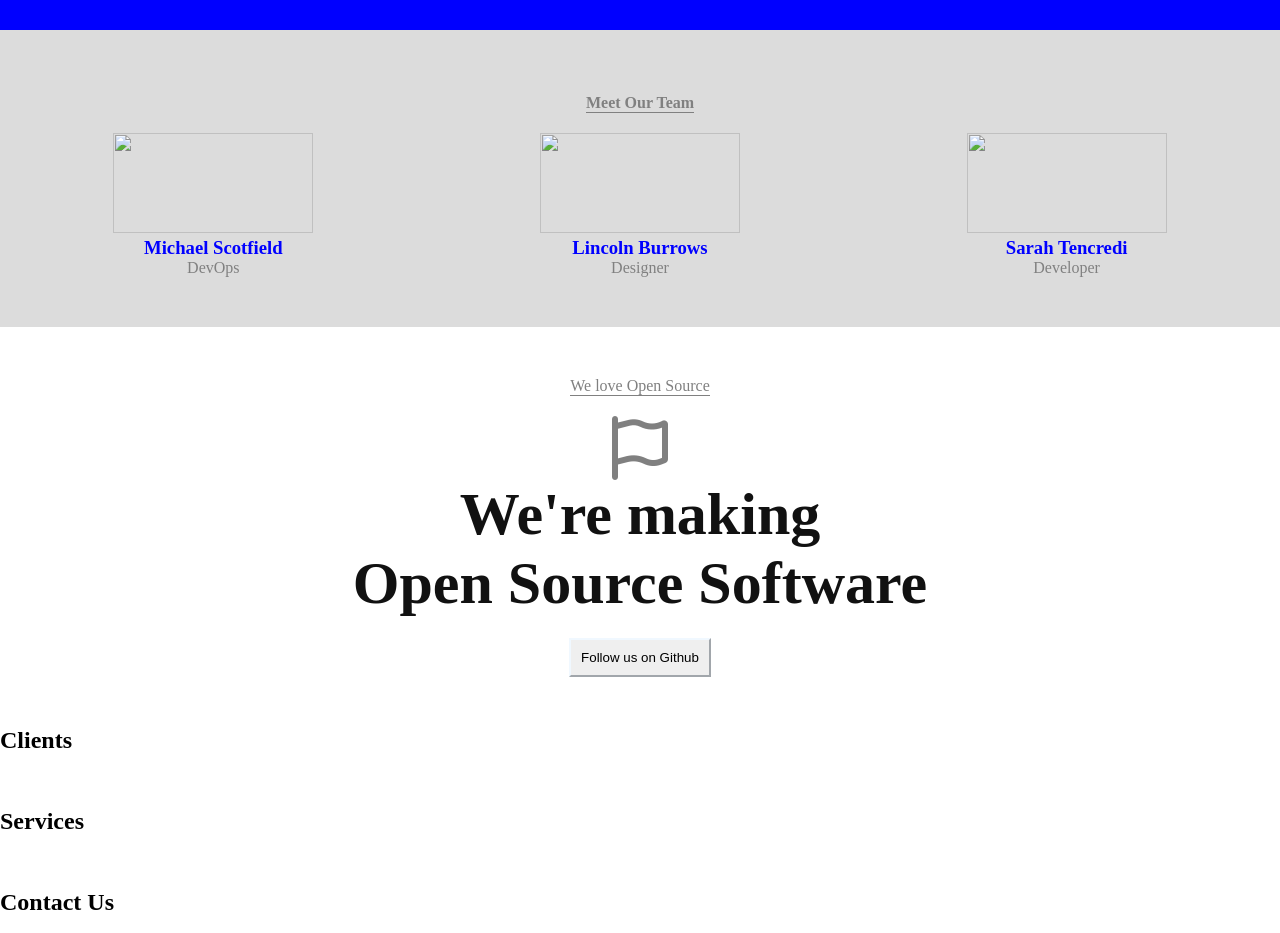
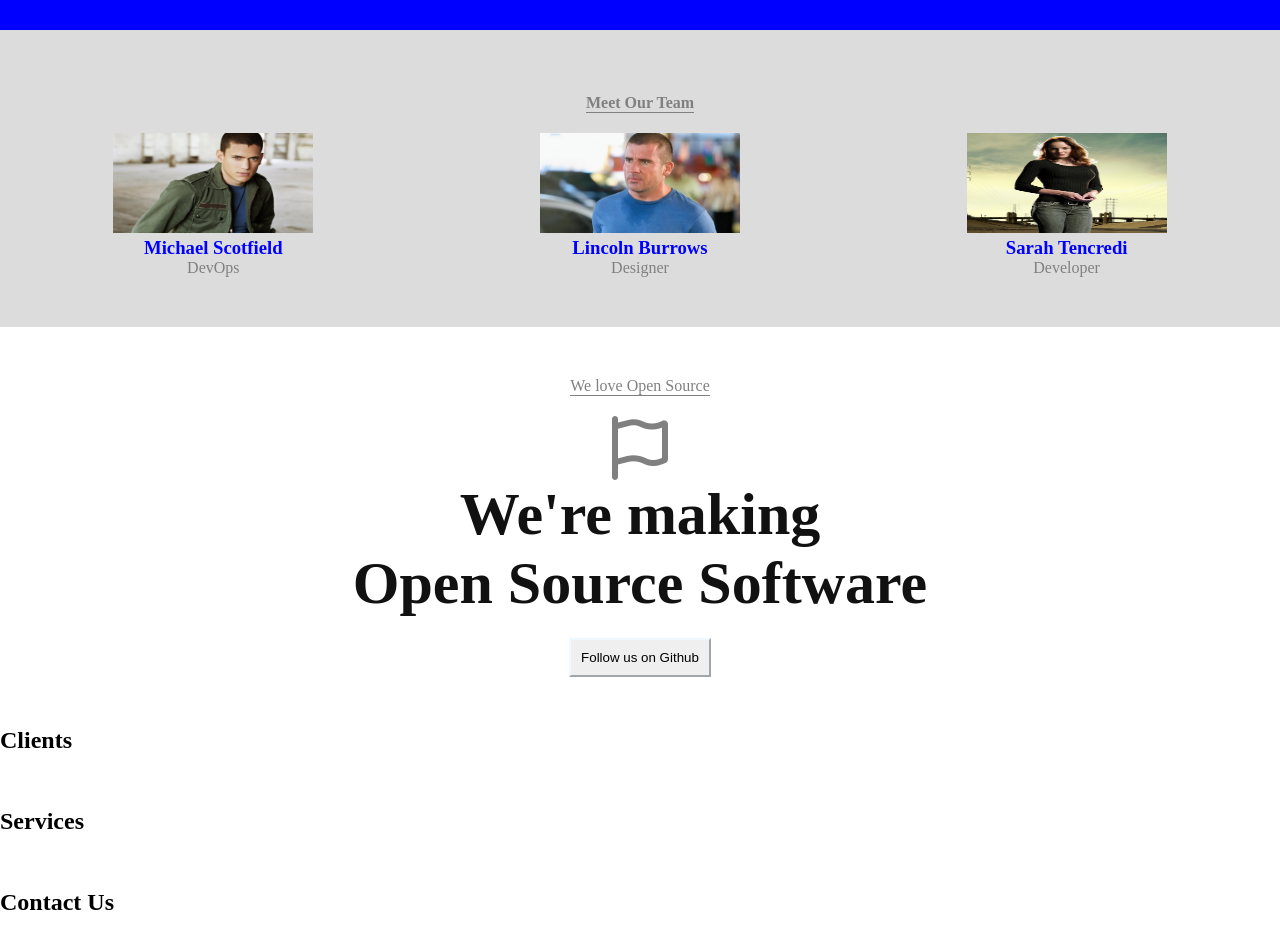
Before and after one commit to SerenaTechy/Landing-Page, a plain HTML site: page index.html in a window 1280 px wide. Shown: the part 1260-2193 px from the top of the page. Drawn offline with Linux system fonts and the light colour scheme.

Commit message:
updated image path

```diff
--- a/index.html
+++ b/index.html
@@ -231,7 +231,7 @@
         </h4>
         <div class="meetteam2">
             <div>
-                <img src="/Assignment/Michael Scotfield.jpg" alt="">
+                <img src="/Michael Scotfield.jpg" alt="">
                 <h3 class="meetteamname">
                     Michael Scotfield
                 </h3>
@@ -241,7 +241,7 @@
             </div>
 
             <div>
-                <img src="/Assignment/Lincoln-Burrows.Prison-Break.webp" alt="">
+                <img src="/Lincoln-Burrows.Prison-Break.webp" alt="">
                 <h3 class="meetteamname">
                     Lincoln Burrows
                 </h3>
@@ -250,7 +250,7 @@
                 </p>
             </div>
             <div>
-                <img src="/Assignment/Basic Grid/Sarah Tencredi.jpg" alt="">
+                <img src="/Sarah Tencredi.jpg" alt="">
                 <h3 class="meetteamname">
                     Sarah Tencredi
                 </h3>
```
